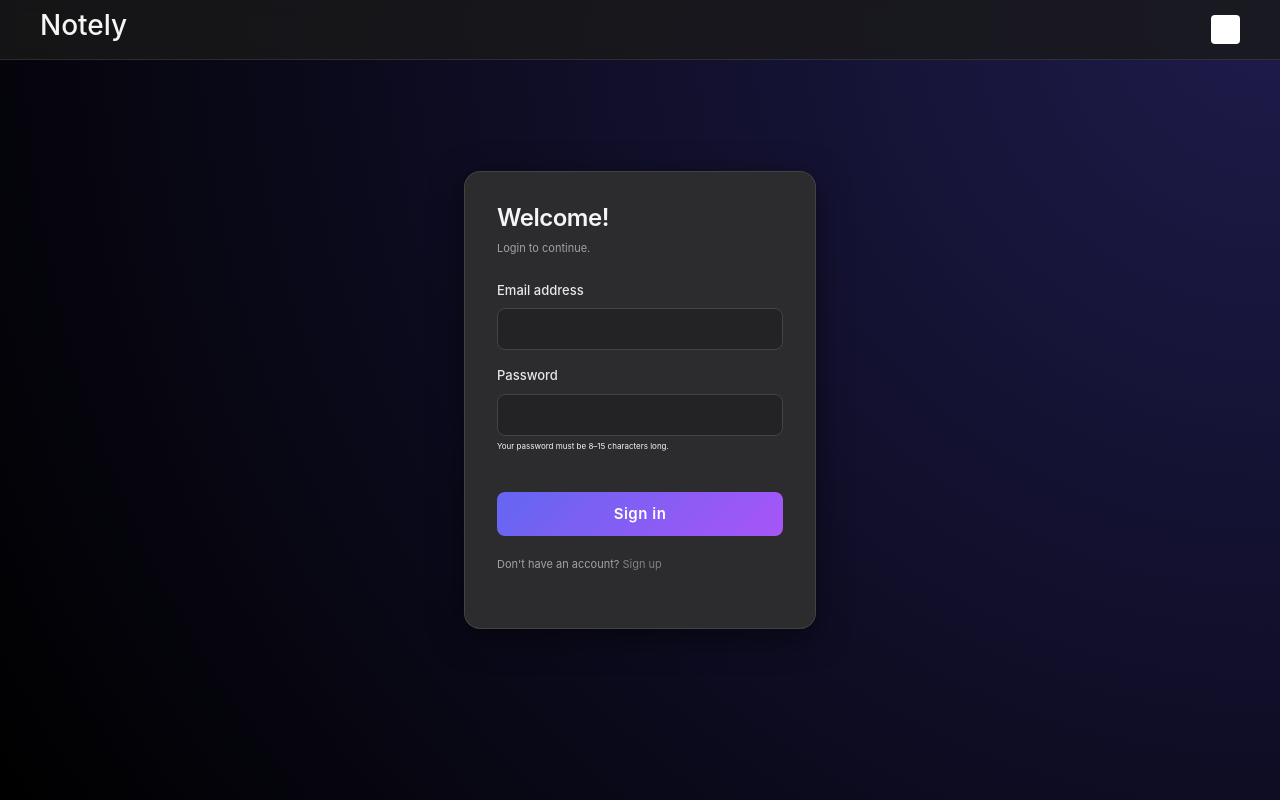
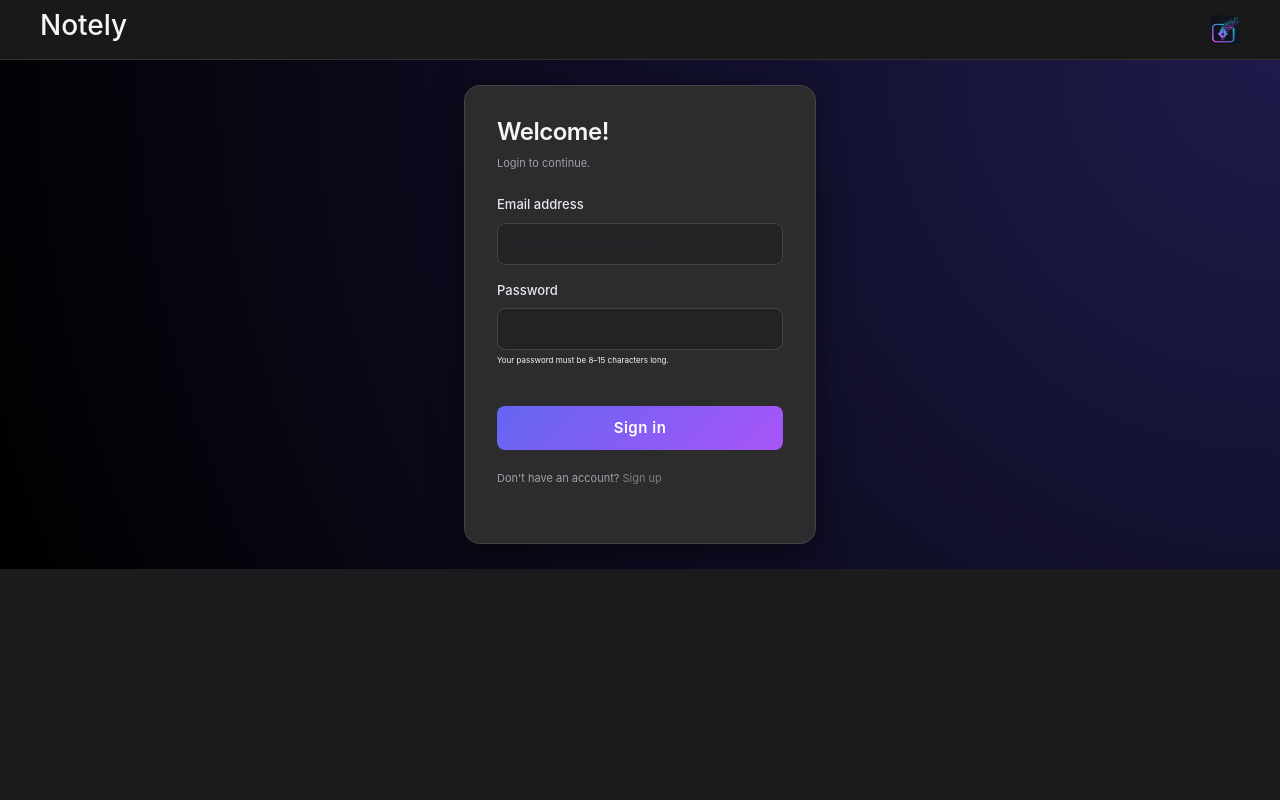
Before and after one commit to Nehajha098/Notebook-app-frontend, a React (Vite) app: page / in a window 1280 px wide. Built offline with nearby package versions, Linux system fonts and the light colour scheme.

Commit message:
updated signin and navbar

```diff
--- a/src/components/Navbar.tsx
+++ b/src/components/Navbar.tsx
@@ -1,10 +1,13 @@
 import "./navbar.css"
+import logo from "../assets/logo notebook.png";
 
 function Navbar() {
     return(
         <div className="nav">
             <h3>Notely</h3>
-            <div className="logo"></div>
+            <div className="logo">
+                <img src={logo} alt="notebook logo"></img>
+            </div>
         </div>
     );
 }
--- a/src/components/form.css
+++ b/src/components/form.css
@@ -1,6 +1,6 @@
 .body {
-    height: 100vh;
-    margin: 0;
+    min-height: calc(100vh-60px);
+    margin-top: 60px;
     display: flex;
     justify-content: center;
     align-items: center;
@@ -20,6 +20,7 @@
     border-radius: 16px;
     border: 1px solid rgba(255, 255, 255, 0.1); /* Subtle border */
     box-shadow: 0 8px 32px 0 rgba(0, 0, 0, 0.5);
+    margin: 25px 0 25px;
 }
 
 h6 {
--- a/src/components/navbar.css
+++ b/src/components/navbar.css
@@ -9,14 +9,9 @@
     align-items: center;
     padding: 0 40px; /* More horizontal breathing room */
     border-bottom: 1px solid rgba(255, 255, 255, 0.1);
-    position: fixed;
+    position:fixed;
     top: 0;
-}
-
-.logo-container {
-    display: flex;
-    align-items: center;
-    gap: 12px;
+    z-index: 1000;
 }
 
 .logo {
@@ -26,8 +21,7 @@
     border-radius: 4px; /* Slightly rounded edges for the logo icon */
 }
 
-.brand-name {
-    font-size: 20px;
-    font-weight: 700;
-    letter-spacing: -0.5px;
+.logo img {
+    height: 1.8rem;
+    width: 1.8rem;
 }
```
Also changed, not shown: src/assets/logo notebook.png (added).
